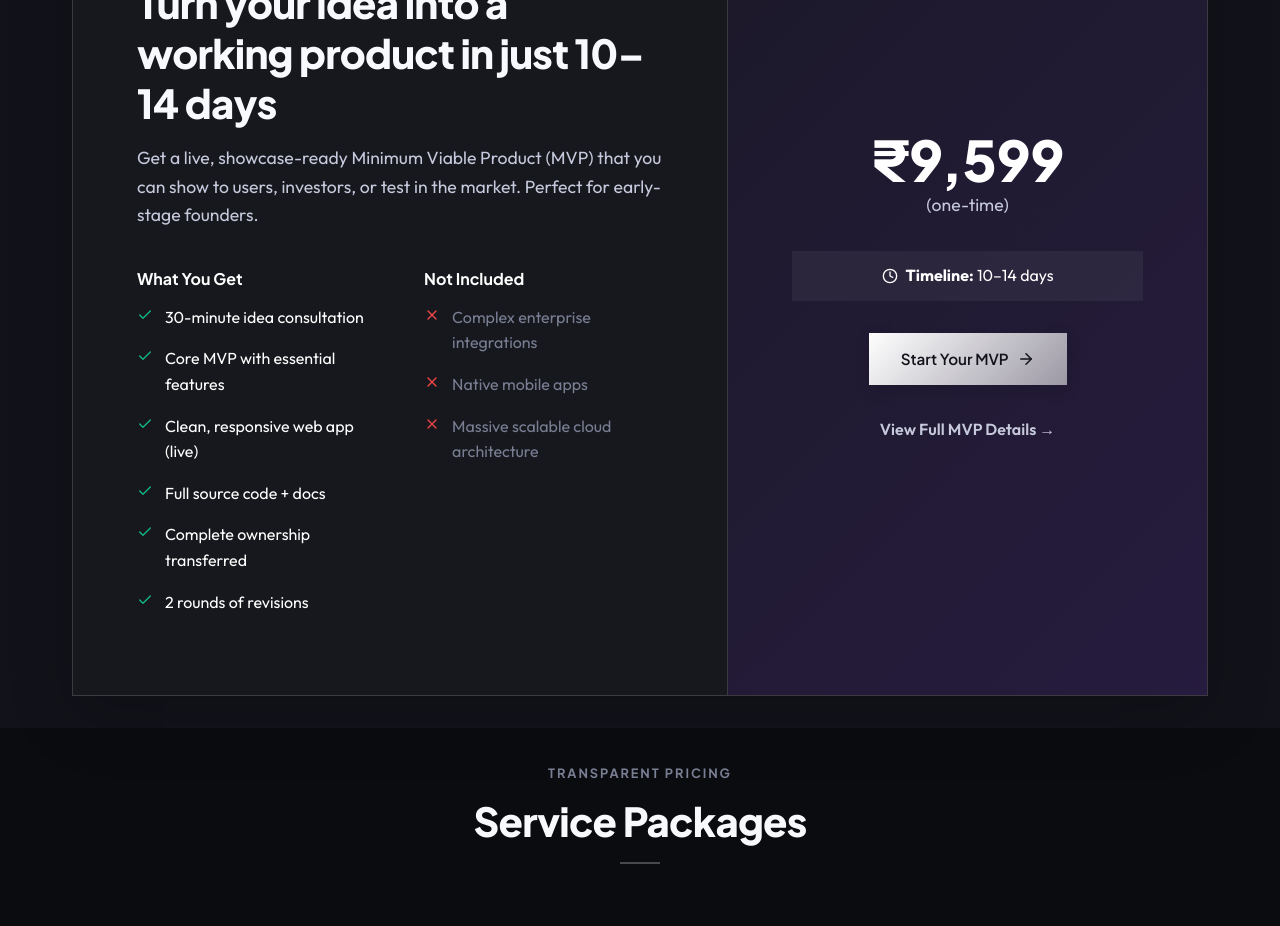
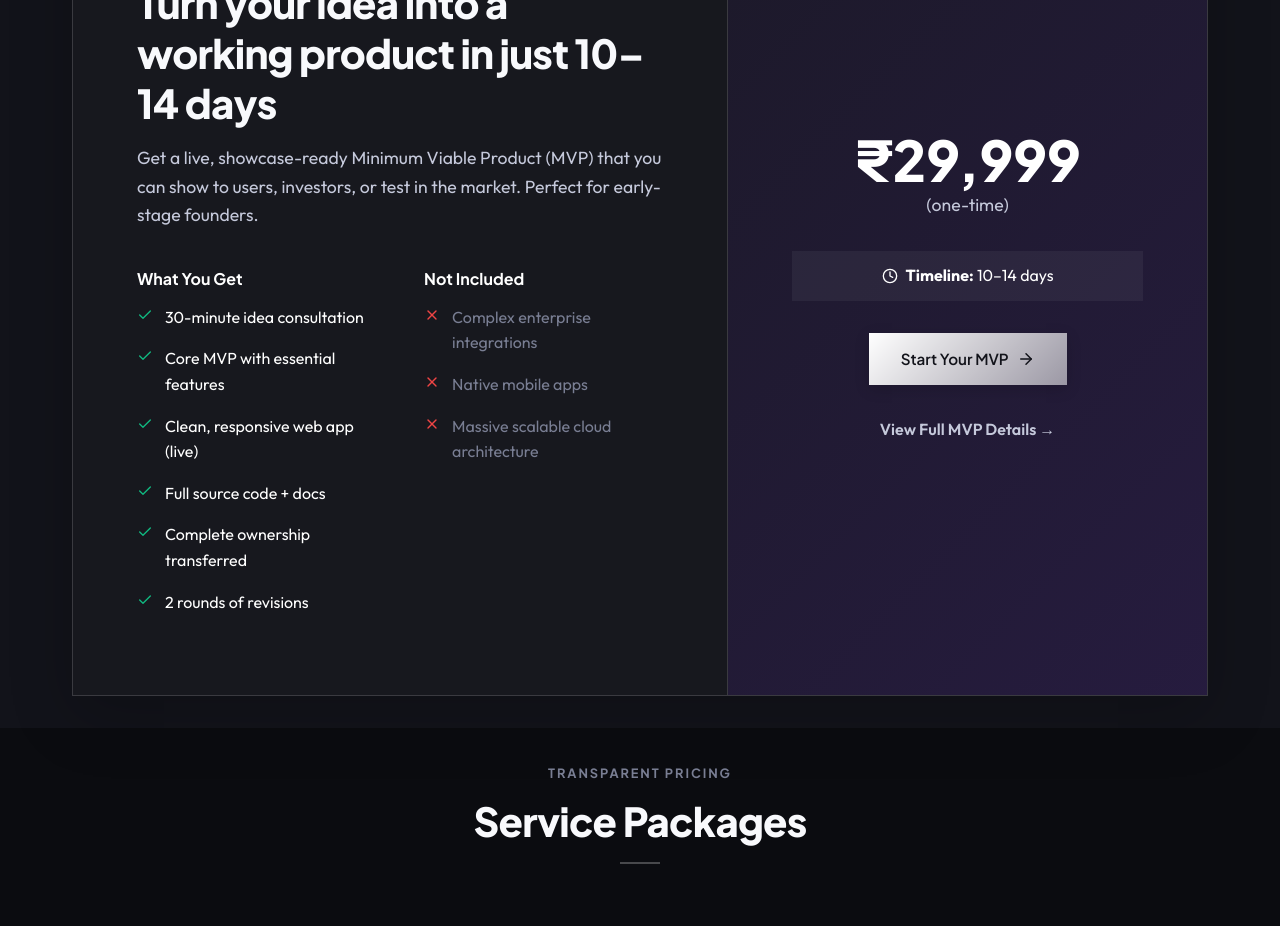
Before and after one commit to Rulesmash/nodewise, a Next.js app: page / in a window 1280 px wide. Shown: the part 1060-1986 px from the top of the page. Built offline with nearby package versions, Linux system fonts and the light colour scheme.

Commit message:
raised zero to mvp to 29k  INR

```diff
--- a/src/app/page.tsx
+++ b/src/app/page.tsx
@@ -74,7 +74,7 @@ export default function Home() {
 
             <div className="mvp-highlight-pricing">
               <div className="mvp-pricing-box">
-                <h3 className="mvp-price-big">₹9,599</h3>
+                <h3 className="mvp-price-big">₹29,999</h3>
                 <span className="mvp-price-label">(one-time)</span>
 
                 <div className="mvp-timeline-box">
@@ -82,7 +82,7 @@ export default function Home() {
                   <span><strong>Timeline:</strong> 10–14 days</span>
                 </div>
 
-                <a href="https://wa.me/919446998827?text=Hi%20Nodewise%2C%20I%27m%20interested%20in%20the%20Zero%20to%20MVP%20package%20(%E2%82%B99%2C599)."
+                <a href="https://wa.me/919446998827?text=Hi%20Nodewise%2C%20I%27m%20interested%20in%20the%20Zero%20to%20MVP%20package%20(%E2%82%B929%2C999)."
                   target="_blank" rel="noopener noreferrer" className="btn btn-primary mvp-cta-btn" id="lnk-home-mvp-whatsapp">
                   <span>Start Your MVP</span>
                   <ArrowRight className="btn-icon" />
--- a/src/app/zero-to-mvp/page.tsx
+++ b/src/app/zero-to-mvp/page.tsx
@@ -72,7 +72,7 @@ export default function ZeroToMVP() {
               <div className="mvp-pricing-card sticky-card">
                 <div className="mvp-card-header">
                   <span className="mvp-badge">Most Popular for Founders</span>
-                  <h2 className="mvp-price">₹9,599 <span>(one-time)</span></h2>
+                  <h2 className="mvp-price">₹29,999 <span>(one-time)</span></h2>
                   <div className="mvp-timeline">
                     <Clock size={18} />
                     <span><strong>Timeline:</strong> 10–14 days <br/><small>(depending on complexity)</small></span>
@@ -81,7 +81,7 @@ export default function ZeroToMVP() {
 
                 <div className="mvp-card-body">
                   <p className="mvp-card-desc">Lock in your spot and let's start building your product this week.</p>
-                  <a href="https://wa.me/919446998827?text=Hi%20Nodewise%2C%20I%27m%20interested%20in%20the%20Zero%20to%20MVP%20package%20(%E2%82%B99%2C599)."
+                  <a href="https://wa.me/919446998827?text=Hi%20Nodewise%2C%20I%27m%20interested%20in%20the%20Zero%20to%20MVP%20package%20(%E2%82%B929%2C999)."
                     target="_blank" rel="noopener noreferrer" className="btn btn-primary mvp-cta-btn" id="lnk-dedicated-mvp-whatsapp">
                     <span>Start Your MVP</span>
                     <ArrowRight className="btn-icon" />
```
